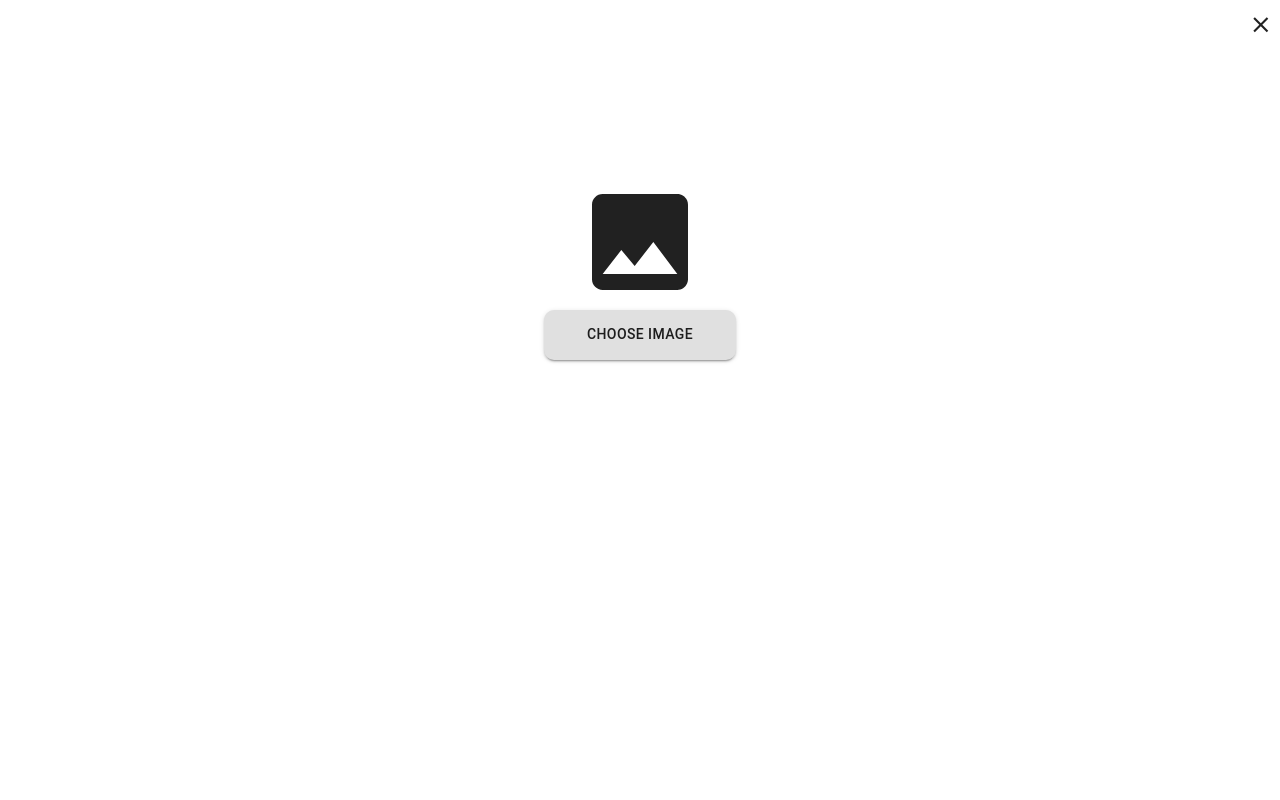
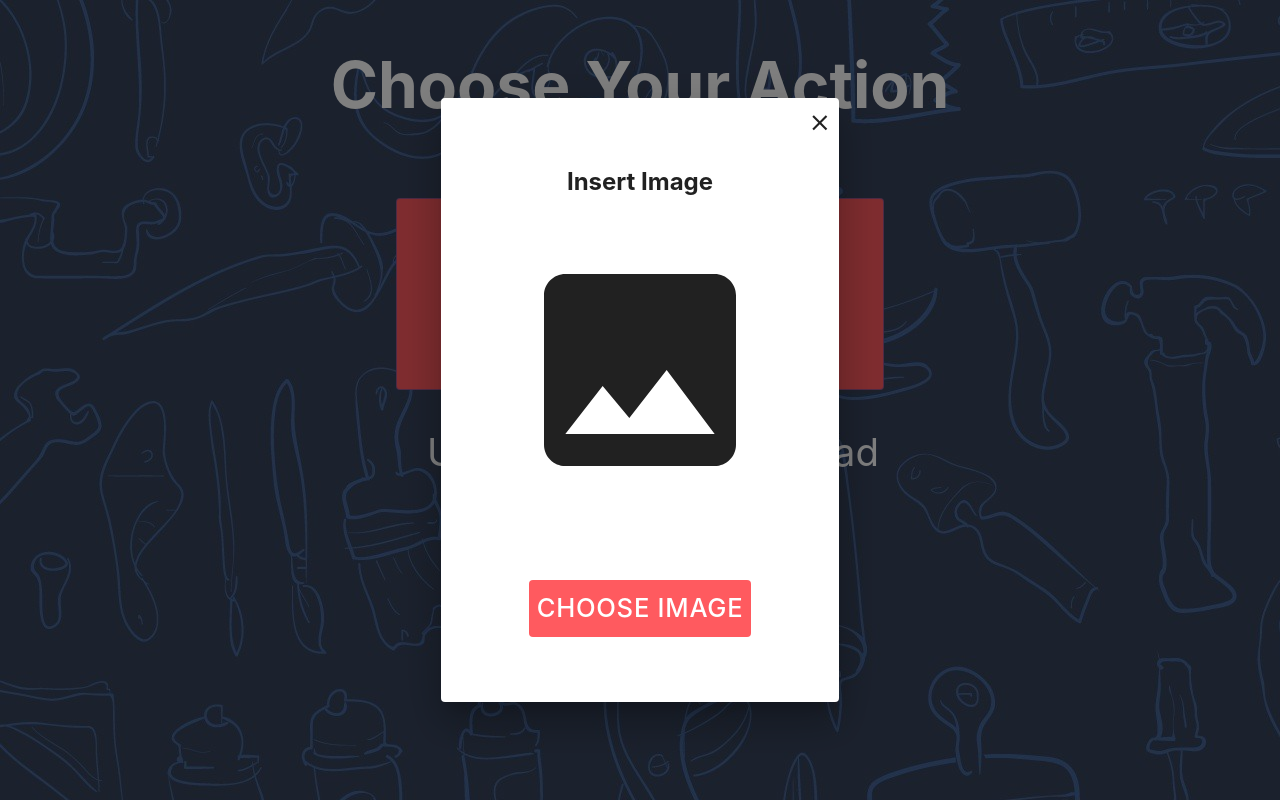
Before and after one commit to ocr-data-preparation/application, a React (Create React App) app: page /home in a window 1280 px wide. Both pictures are taken after a click on the button 492 px from the left and 294 px from the top of the page. Built offline with nearby package versions, Linux system fonts and the light colour scheme.

Commit message:
revamp upload and download dialog ui

```diff
--- a/src/components/Home/DownloadDialogNoPath.js
+++ b/src/components/Home/DownloadDialogNoPath.js
@@ -6,11 +6,12 @@ import {
   Slide,
   IconButton,
   Container,
-  CircularProgress,
-  Fab
+  CircularProgress
 } from "@material-ui/core";
 import { CloudDownload, Close, CheckCircle, GetApp } from "@material-ui/icons";
 import SuccessDialog from "./SuccessDialog";
+
+import NotAvailable from "../UI/NotAvailable";
 
 const useStyles = makeStyles(theme => ({
   downloadContainer: {
@@ -93,7 +94,6 @@ export default function DownloadDialog() {
   return (
     <React.Fragment>
       <Button
-        disabled
         variant="outlined"
         color="primary"
         onClick={handleClickOpen}
@@ -105,7 +105,6 @@ export default function DownloadDialog() {
         <SuccessDialog message="Image saved" />
       ) : (
         <Dialog
-          fullScreen
           open={open}
           onClose={handleClose}
           TransitionComponent={Transition}
@@ -119,7 +118,8 @@ export default function DownloadDialog() {
           >
             <Close className={classes.closeIcon} />
           </IconButton>
-          {download.loading ? (
+          <NotAvailable />
+          {/* {download.loading ? (
             <CircularProgress className={classes.circularLoader} />
           ) : (
             <div class={classes.content}>
@@ -138,7 +138,7 @@ export default function DownloadDialog() {
                 Download
               </Button>
             </div>
-          )}
+          )} */}
         </Dialog>
       )}
     </React.Fragment>
--- a/src/components/Home/UploadDialog.js
+++ b/src/components/Home/UploadDialog.js
@@ -14,6 +14,7 @@ import { InsertPhoto, Close, Publish } from "@material-ui/icons";
 import { useDropzone } from "react-dropzone";
 
 import Buttons from "../Split/Buttons";
+import ModifiedButton from "../UI/Button";
 import { URL_BASE_API } from "../../config";
 
 const thumbsContainer = {
@@ -30,7 +31,7 @@ const thumb = {
   marginBottom: 8,
   marginRight: 8,
   width: "auto",
-  height: "50vh",
+  height: "auto",
   padding: 4,
   boxSizing: "border-box"
 };
@@ -43,8 +44,8 @@ const thumbInner = {
 
 const img = {
   display: "block",
-  width: "auto",
-  height: "100%"
+  width: "25vw",
+  height: "auto"
 };
 const useStyles = makeStyles(theme => ({
   appBar: {
@@ -55,13 +56,14 @@ const useStyles = makeStyles(theme => ({
     flex: 1
   },
   uploadContainer: {
-    marginTop: "10vw",
     textAlign: "center",
-    width: "75vw",
+    width: "auto",
     marginBottom: "2vw"
   },
   insertPhotoIcons: {
-    fontSize: "10vw"
+    marginTop: "2vw",
+    marginBottom: "3vw",
+    fontSize: "20vw"
   },
   iconButton: {
     placeSelf: "flex-end",
@@ -71,7 +73,7 @@ const useStyles = makeStyles(theme => ({
     fontSize: "2vw"
   },
   chooseImageButton: {
-    width: "15vw",
+    width: "auto",
     placeSelf: "center",
     borderRadius: "10px",
     padding: "1vw"
@@ -178,7 +180,6 @@ export default function UploadDialog() {
         <Publish className={classes.titleIcon} />
       </Button>
       <Dialog
-        fullScreen
         open={open}
         onClose={handleClose}
         TransitionComponent={Transition}
@@ -200,6 +201,7 @@ export default function UploadDialog() {
           />
         ) : (
           <Container className={classes.uploadContainer}>
+            <h2>Insert Image</h2>
             <div
               {...getRootProps({ className: "dropzone" })}
               onChange={onChange}
@@ -220,23 +222,14 @@ export default function UploadDialog() {
               onChange={onChange}
             >
               <input {...getInputProps()} type="file" />
-              <Button
-                id="bt1"
-                variant="contained"
-                className={classes.chooseImageButton}
-              >
-                Choose Image
-              </Button>
+              <ModifiedButton id="bt1" buttonTag="Choose Image" />
             </div>
-            <Button
+            <ModifiedButton
               id="bt2"
-              variant="contained"
-              className={classes.chooseImageButton}
               style={{ display: "none" }}
-              onClick={handleSubmit}
-            >
-              Submit{" "}
-            </Button>
+              OnClick={handleSubmit}
+              buttonTag="Submit"
+            />
           </Container>
         )}
       </Dialog>
--- /dev/null
+++ b/src/components/UI/Button.js
@@ -0,0 +1,34 @@
+import React from "react";
+import { Button } from "@material-ui/core";
+import { makeStyles } from "@material-ui/core/styles";
+
+const useStyles = makeStyles(theme => ({
+  button: {
+    marginLeft: "5vw",
+    marginRight: "5vw",
+    marginTop: "5vh",
+    marginBottom: "5vh",
+    color: "white",
+    backgroundColor: "#FF5A5F",
+    border: "none",
+    fontSize: "2vw",
+    fontFamily: "inherit"
+  }
+}));
+
+function ModifiedButton(props) {
+  const classes = useStyles();
+
+  return (
+    <Button
+      id={props.id}
+      style={props.style}
+      onClick={props.OnClick}
+      className={classes.button}
+    >
+      {props.buttonTag}
+    </Button>
+  );
+}
+
+export default ModifiedButton;
--- /dev/null
+++ b/src/components/UI/NotAvailable.js
@@ -0,0 +1,35 @@
+import React from "react";
+import { Container } from "@material-ui/core";
+import { Warning } from "@material-ui/icons";
+import { makeStyles } from "@material-ui/core/styles";
+
+import Button from "./Button";
+
+const useStyles = makeStyles(theme => ({
+  container: {
+    display: "block",
+    textAlign: "center",
+    padding: "3vw"
+  },
+  warning: {
+    fontSize: "20vw"
+  }
+}));
+
+function Home() {
+  const classes = useStyles();
+
+  const redirectToHome = () => {
+    window.location.replace("http://localhost:3000/home");
+  };
+
+  return (
+    <Container className={classes.container}>
+      <Warning className={classes.warning} />
+      <h3>This feature is currently not available!</h3>
+      <Button buttonTag={"Back to Home"} OnClick={redirectToHome} />
+    </Container>
+  );
+}
+
+export default Home;
```
